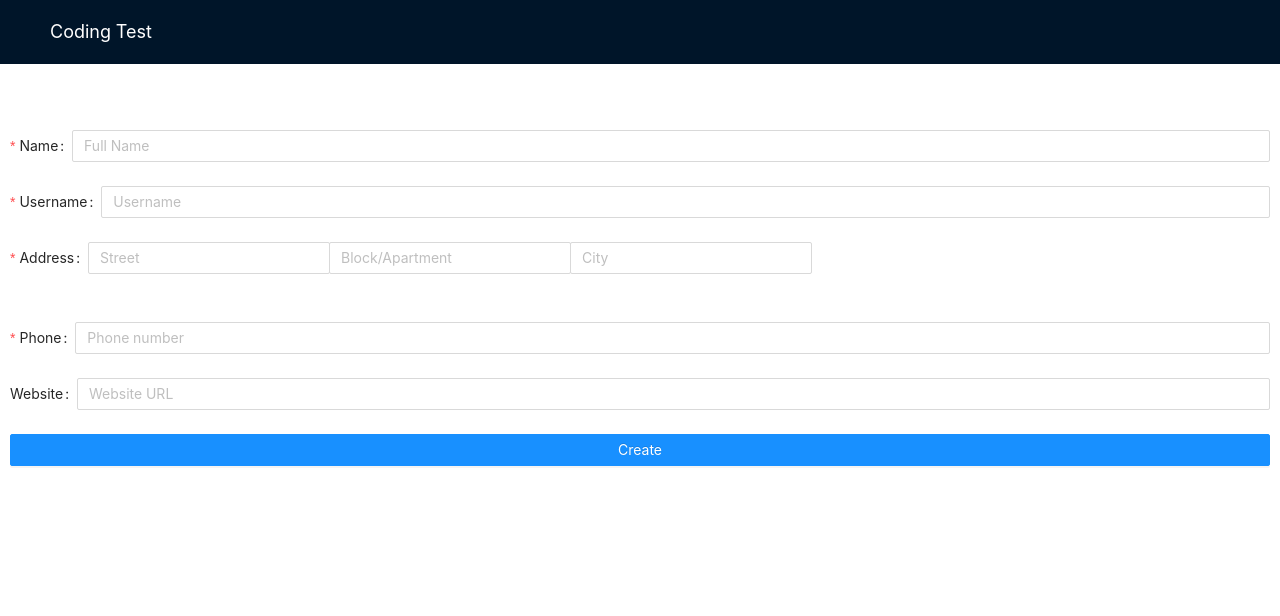
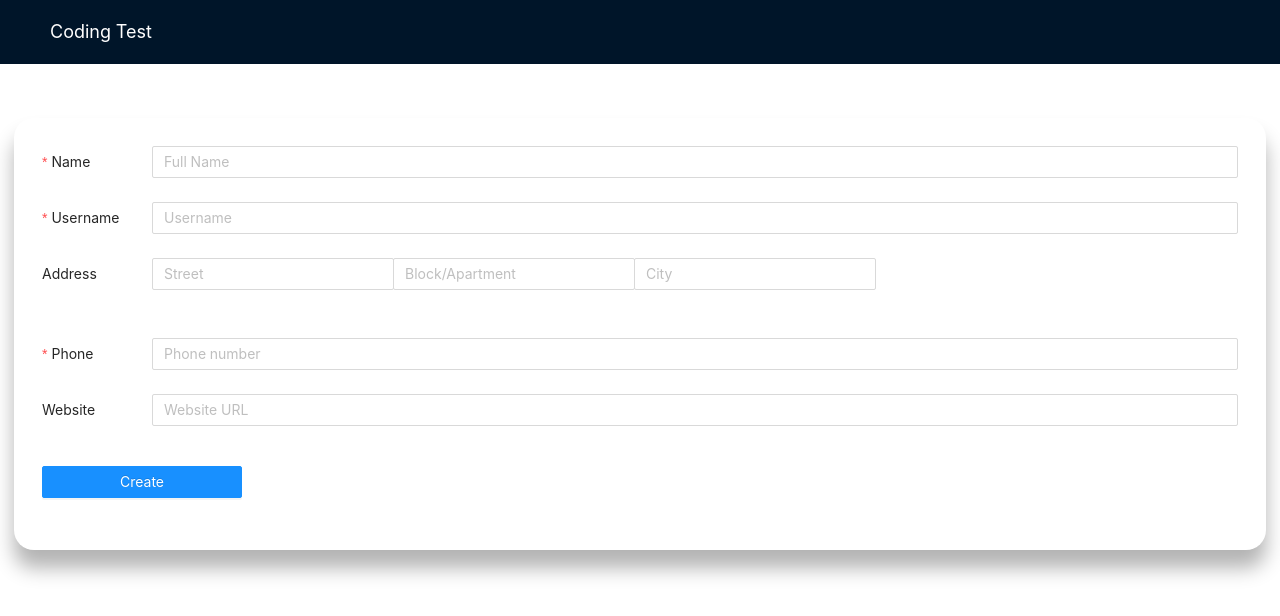
Before and after one commit to kashishj197/medpiper-coding-test, a React (Create React App) app: page /create in a window 1280 px wide. Shown: the top 616 px of the page. Built offline with nearby package versions, Linux system fonts and the light colour scheme.

Commit message:
Added sweetalert to create data, sign up and added styling to create user form

```diff
--- a/src/app/Pages/Home/Auth/SignUp.tsx
+++ b/src/app/Pages/Home/Auth/SignUp.tsx
@@ -8,10 +8,14 @@ import {
 } from 'antd';
 import { UserOutlined, LockOutlined } from '@ant-design/icons';
 import ISignIn from '../../../Interfaces/SignIn';
+import { INotification } from '../../../Interfaces/Notifications';
+import swal from 'sweetalert';
 
 const SignUp: React.FunctionComponent<ISignIn> = props => {
   const onFinish = (values: any) => {
-    console.log('Received values of form: ', values);
+    const success: INotification = { title: "Sign Up", text: "Successfully Signed Up", icon: "success" };
+    swal(success);
+    props.setSignIn(true)
   };
   return (
     <div className='signin'>
--- a/src/app/Pages/User/Create.css
+++ b/src/app/Pages/User/Create.css
@@ -1,13 +1,17 @@
-.createUser {
+.createuser {
     display: flex;
-    justify-content: start;
+    justify-content: center;
     flex-direction: row;
-    margin: 10px;
+    margin: 1em;
 }
-.login-form {
-    margin-top: 4em;
+.createuser-form {
+    padding: 2em;
+    margin-top: 5vh;
     width: 100%;
+    box-shadow: 0px 18px 20px 0px rgba(0, 0, 0, 0.3);
+    border-radius: 20px;
 }
 .submit-form-button {
-    width: 100%;
+    margin-top: 2vh;
+    width: 200px;
 }
--- a/src/app/Pages/User/Create.tsx
+++ b/src/app/Pages/User/Create.tsx
@@ -32,10 +32,15 @@ const Create: React.FunctionComponent<{}> = props => {
   };
 
   return (
-    <div className='createUser'>
+    <div className='createuser'>
       <Form
-        name="normal_login"
-        className="login-form"
+        name="createuser"
+        className="createuser-form"
+        labelCol={{ flex: '110px' }}
+        labelAlign="left"
+        labelWrap
+        wrapperCol={{ flex: 1 }}
+        colon={false}
         onFinish={onFinish}
       >
         <Form.Item
@@ -55,7 +60,6 @@ const Create: React.FunctionComponent<{}> = props => {
         <Form.Item
           label="Address"
           name="address"
-          rules={[{ required: true, message: 'Please provide your Address!' }]}
         >
           <Input.Group compact>
             <Form.Item name={['address', 'street']} rules={[{ required: true, message: 'Street is required!' }]}>
```
